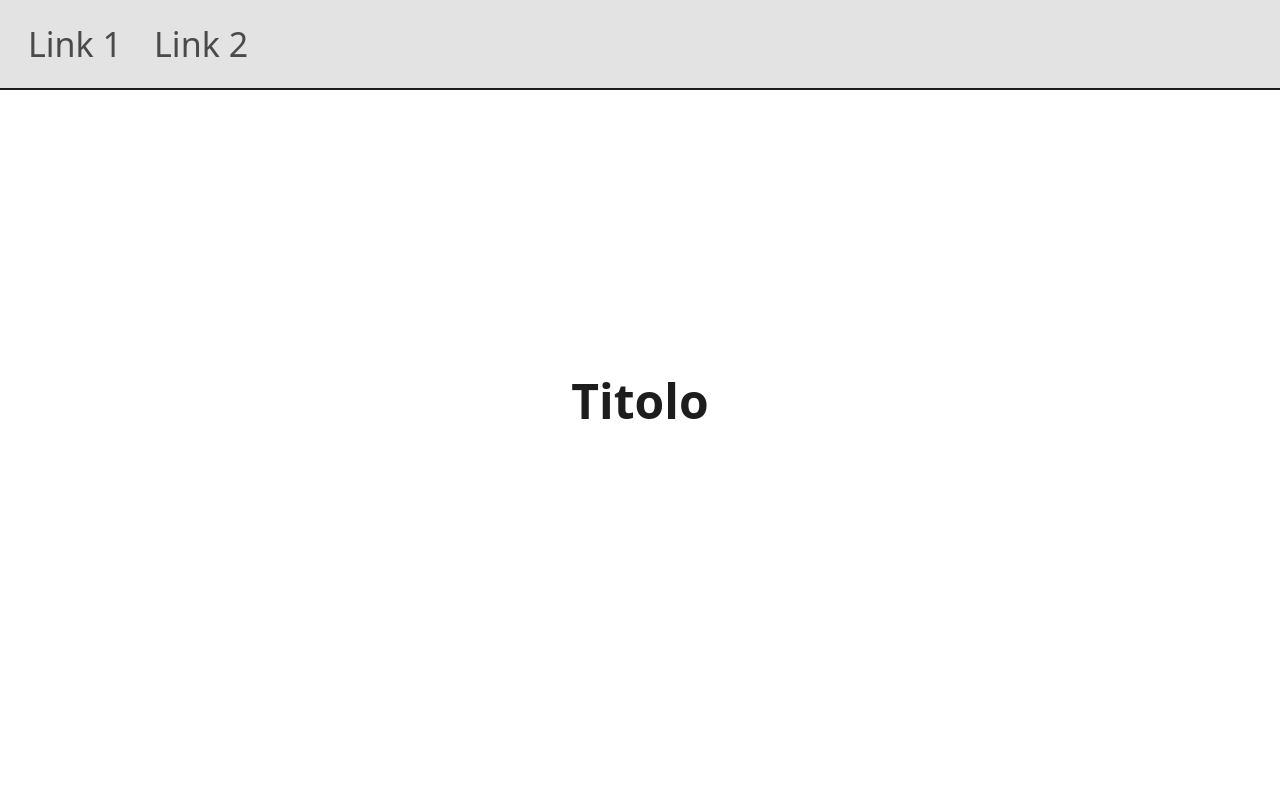
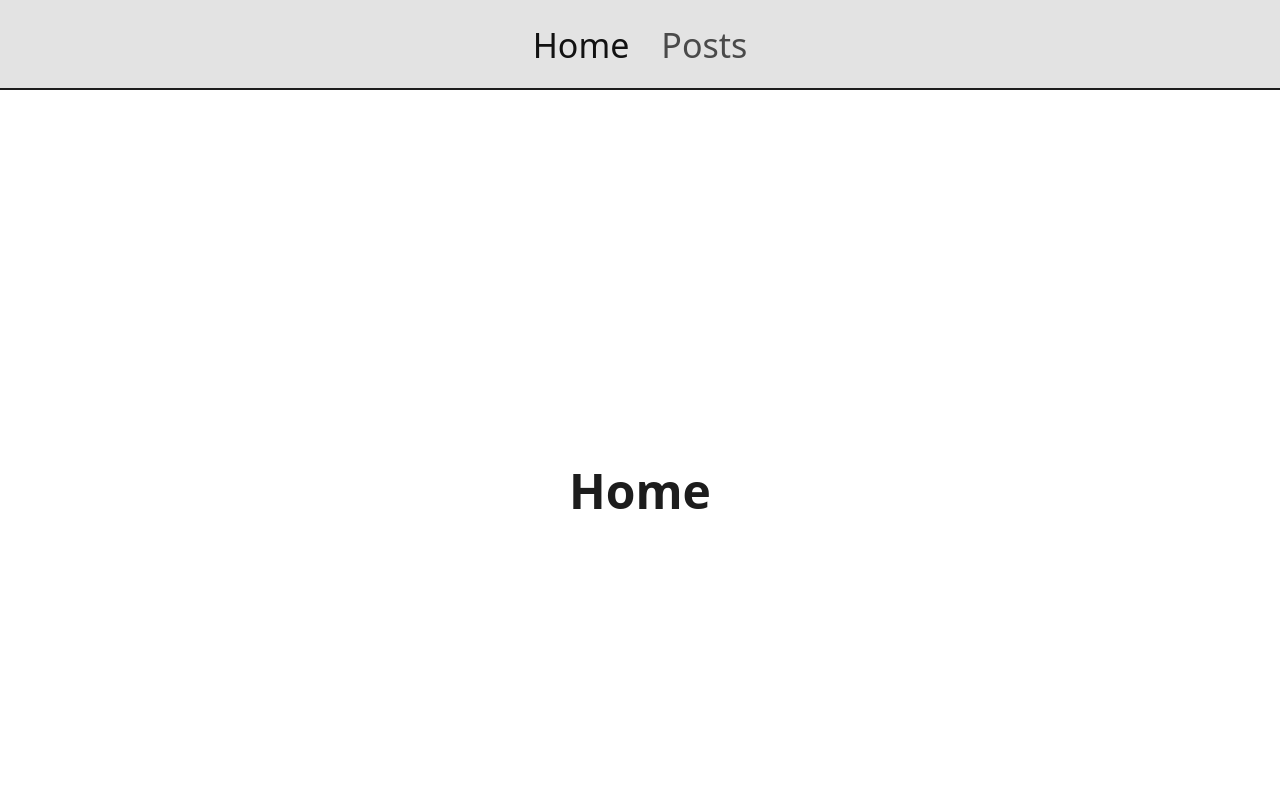
Before and after one commit to capurrooalessandro/aulab-selfwork-introduzione-react, a React (Vite) app: page / in a window 1280 px wide. Shown: the top 800 px of the page. Built offline with nearby package versions, Linux system fonts and the light colour scheme.

Commit message:
updated files (Selfwork Single Page Application)

```diff
--- a/package.json
+++ b/package.json
@@ -11,7 +11,8 @@
   },
   "dependencies": {
     "react": "^19.1.1",
-    "react-dom": "^19.1.1"
+    "react-dom": "^19.1.1",
+    "react-router": "^7.9.4"
   },
   "devDependencies": {
     "@eslint/js": "^9.36.0",
--- a/src/App.jsx
+++ b/src/App.jsx
@@ -1,70 +1,22 @@
-import Navbar from "./components/Navbar";
-import Header from "./components/Header";
-import List from "./components/List";
-import Counter from "./components/Counter";
-import Form from "./components/Form";
-import LoadingData from "./components/LoadingData";
-import { useState } from "react";
+import Mainpage from "./views/Mainpage";
+import Posts from "./views/Posts";
+import Layout from "./components/Layout";
 
-let idCounter = 0;
+import { BrowserRouter, Routes, Route } from "react-router";
+import Detail from "./views/Detail";
 
 export default function App() {
-	const list = ["Marco", "Alessandro", "Matteo", "Simone", "Roberto"];
-
-	const [name, setName] = useState("");
-	const [email, setEmail] = useState("");
-    const [formData, setFormData] = useState([]);
-    const [submitted, setSubmitted] = useState(false);
-
-
-    const handleSubmit = (e) => {
-        e.preventDefault();
-        setFormData([
-			...formData,
-			{id: idCounter++, name: name, email: email}
-		]);
-		setSubmitted(formData);
-    }
-
 	return (
 		<>
-			<Navbar />
-
-			<Header title="Titolo" />
-
-			<List>
-				{list.map((list) => {
-					return (
-						<List.Items key={list}>{list}</List.Items>
-					)
-				})}
-			</List>
-
-			<Counter/>
-
-			<LoadingData/>
-
-			<Form handleSubmit={handleSubmit}>
-				<Form.Title>Form:</Form.Title>
-				<Form.Group>
-					<Form.Field>
-						<Form.NameInput name={name} setName={setName}/>
-					</Form.Field>
-
-					<Form.Field>
-						<Form.EmailInput email={email} setEmail={setEmail}/>
-					</Form.Field>
-
-					<Form.SubmitButton>Add to card</Form.SubmitButton>
-				</Form.Group>
-
-				{submitted && formData.map(({name, email, id}) =>
-					<Form.Card key={id}>
-						<Form.CardName>Name: {name}</Form.CardName>
-						<Form.CardEmail>Email: {email}</Form.CardEmail>
-					</Form.Card>
-				)}
-			</Form>
+			<BrowserRouter>
+				<Routes>
+					<Route path="/" element={<Layout/>}>
+						<Route index element={ <Mainpage/> } />
+						<Route path="/posts" element={ <Posts/> } />
+						<Route path="posts/:id" element={ <Detail/> } />
+					</Route>
+				</Routes>
+			</BrowserRouter>
 		</>
 	)
 }
--- /dev/null
+++ b/src/components/Layout.jsx
@@ -0,0 +1,13 @@
+import Navbar from "./Navbar";
+import { Outlet } from "react-router";
+
+export default function Layout() {
+    return (
+        <>
+            <Navbar/>
+            <main className="container">
+                <Outlet/>
+            </main>
+        </>
+    )
+}
--- a/src/components/Navbar.jsx
+++ b/src/components/Navbar.jsx
@@ -1,12 +1,15 @@
+import { NavLink } from "react-router"
+
+
 export default function Navbar() {
     return (
         <nav className="navbar">
             <ul className="nav-list">
                 <li>
-                    <a className="nav-link" href="#" target="_blank" rel="noopener noreferrer">Link 1</a>
+                    <NavLink className="nav-link" to={"/"}>Home</NavLink>
                 </li>
                 <li>
-                    <a className="nav-link" href="#" target="_blank" rel="noopener noreferrer">Link 2</a>
+                    <NavLink className="nav-link" to={"/posts"}>Posts</NavLink>
                 </li>
             </ul>
         </nav>
--- a/src/index.css
+++ b/src/index.css
@@ -13,7 +13,8 @@
 	--navbar-border-bottom: #1d1d1d;
 	--navbar-color: #e3e3e3;
 	--nav-link: #4a4a4a;
-	--nav-link-hover: #1b1b1b;
+	--nav-link-hover: #2a2a2a;
+	--nav-link-active: #121212;
 
 	--btn-color: #fff;
 	--btn-increment-bg-color: #0d6efd;
@@ -54,9 +55,7 @@ body {
 	height: 90px;
 	background-color: var(--navbar-color);
 	display: flex;
-	padding: 0 16px;
-	align-items: center;
-	z-index: 1000;
+	justify-content: center;
 	border-bottom: var(--navbar-border-bottom);
 	border-bottom-width: 2px;
 	border-bottom-style: solid;
@@ -67,7 +66,6 @@ body {
     flex-wrap: wrap;
     gap: 8px;
     list-style: none;
-    padding-block: 12px;
     padding: 0;
 }
 
@@ -84,6 +82,10 @@ body {
 
 .nav-link:hover {
 	color: var(--nav-link-hover);
+}
+
+.nav-link[aria-current="page"] {
+	color: var(--nav-link-active);
 }
 
 .header {
@@ -112,8 +114,12 @@ ul .array-list {
 	margin: 0 0 10px;
 }
 
-.form-container, .counter-container{
+.form-container, .counter-container, .container{
 	padding: 20px 10px 20px 10px;
+}
+
+main.container {
+	padding-top: 90px;
 }
 
 .counter-container p {
--- /dev/null
+++ b/src/views/Detail.jsx
@@ -0,0 +1,32 @@
+import { useEffect, useState } from "react";
+import { useParams } from "react-router"
+
+export default function postsDetail() {
+    const {id} = useParams();
+    const [postsDetail, setPostsDetail] = useState();
+
+    const getPostsDetail = async () => {
+        const promise = await fetch(`https://jsonplaceholder.typicode.com/posts/${id}`);
+        const json = await promise.json();
+        setPostsDetail(json);
+    }
+
+    useEffect(() => {
+        getPostsDetail();
+    }, [])
+
+    return(
+        <>
+            <h1 className="main-title">Details page</h1>
+            <h2>Id: {id}</h2>
+            {
+                postsDetail &&
+                <>
+                    <p>Title: {postsDetail.title}</p>
+                    <p>Body: {postsDetail.body}</p>
+                </>
+            }
+        </>
+    )
+
+}
--- /dev/null
+++ b/src/views/Mainpage.jsx
@@ -0,0 +1,67 @@
+import Navbar from "../components/Navbar";
+import Header from "../components/Header";
+import List from "../components/List";
+import Counter from "../components/Counter";
+import Form from "../components/Form";
+import LoadingData from "../components/LoadingData";
+
+import { useState } from "react";
+
+let idCounter = 0;
+
+export default function Mainpage() {
+    const list = ["Marco", "Alessandro", "Matteo", "Simone", "Roberto"];
+
+    const [name, setName] = useState("");
+    const [email, setEmail] = useState("");
+    const [formData, setFormData] = useState([]);
+    const [submitted, setSubmitted] = useState(false);
+
+    const handleSubmit = (e) => {
+        e.preventDefault();
+        setFormData([
+            ...formData,
+            {id: idCounter++, name: name, email: email}
+        ]);
+        setSubmitted(formData);
+    }
+    return (
+        <>
+            <Header title="Home" />
+
+            <List>
+                {list.map((list) => {
+                    return (
+                        <List.Items key={list}>{list}</List.Items>
+                    )
+                })}
+            </List>
+
+            <Counter/>
+
+            <LoadingData/>
+
+            <Form handleSubmit={handleSubmit}>
+                <Form.Title>Form:</Form.Title>
+                <Form.Group>
+                    <Form.Field>
+                        <Form.NameInput name={name} setName={setName}/>
+                    </Form.Field>
+
+                    <Form.Field>
+                        <Form.EmailInput email={email} setEmail={setEmail}/>
+                    </Form.Field>
+
+                    <Form.SubmitButton>Add to card</Form.SubmitButton>
+                </Form.Group>
+
+                {submitted && formData.map(({name, email, id}) =>
+                    <Form.Card key={id}>
+                        <Form.CardName>Name: {name}</Form.CardName>
+                        <Form.CardEmail>Email: {email}</Form.CardEmail>
+                    </Form.Card>
+                )}
+            </Form>
+        </>
+    )
+}
--- /dev/null
+++ b/src/views/Posts.jsx
@@ -0,0 +1,35 @@
+import { useState, useEffect } from "react";
+import { Link } from "react-router";
+
+export default function Posts() {
+    const [posts, setPosts] = useState();
+
+    const getPosts = async () => {
+        const promise = await fetch('https://jsonplaceholder.typicode.com/posts');
+        const json = await promise.json();
+        setPosts(json);
+    }
+
+    useEffect(() =>{
+        getPosts();
+    }, [])
+
+    return (
+        <>
+            <h1 className="main-title">Posts page</h1>
+            <h2>Posts:</h2>
+            <ul>
+                {
+                    posts && posts.map((post) => {
+                        return (
+                        <li key={post.id}>
+                            {post.title}: <Link to={`/posts/${post.id}`}>Detail</Link>
+                        </li>
+                        )
+                    })
+                }
+            </ul>
+        </>
+    )
+
+}
```
Also changed, not shown: 1 other file (tests, documents, lock files or other folders).
